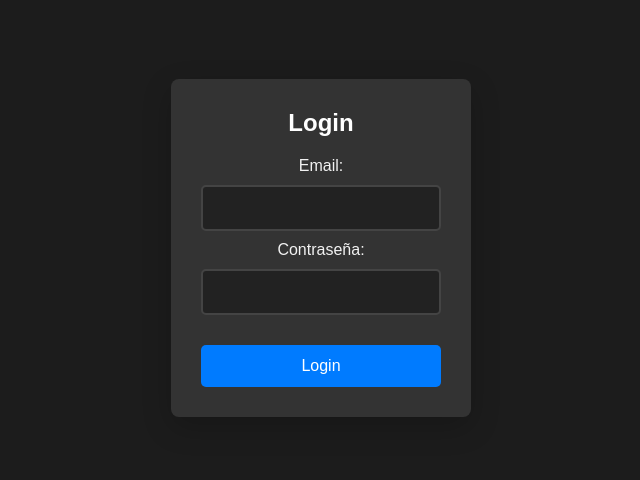
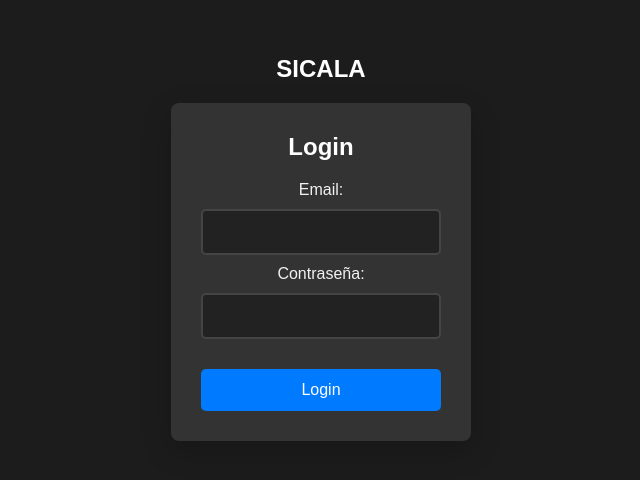
Before and after one commit to MisterRetr0/SICALA, a plain HTML site: page frontend/index.html in a window 1280 px wide. Shown: the part 152-632 px from the top of the page, without its empty margins (319-959 px from the left). Drawn offline with Linux system fonts and the light colour scheme.

Commit message:
Update index.html

```diff
--- a/frontend/index.html
+++ b/frontend/index.html
@@ -7,6 +7,8 @@
   <link rel="stylesheet" href="styles.css">
 </head>
 <body>
+
+  <h1 style="text-align: center;">SICALA</h1>
 
   <div id="loading" class="hidden">
     <div class="spinner"></div>
```
